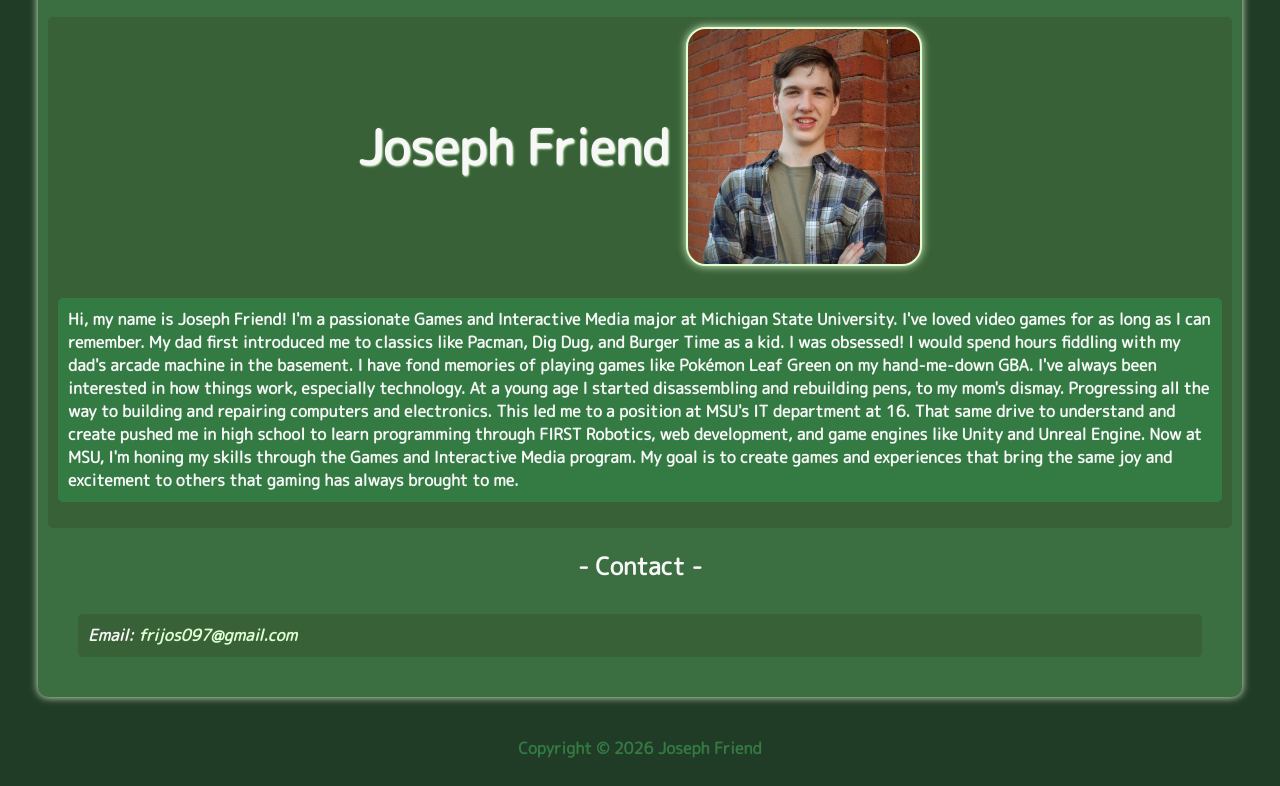
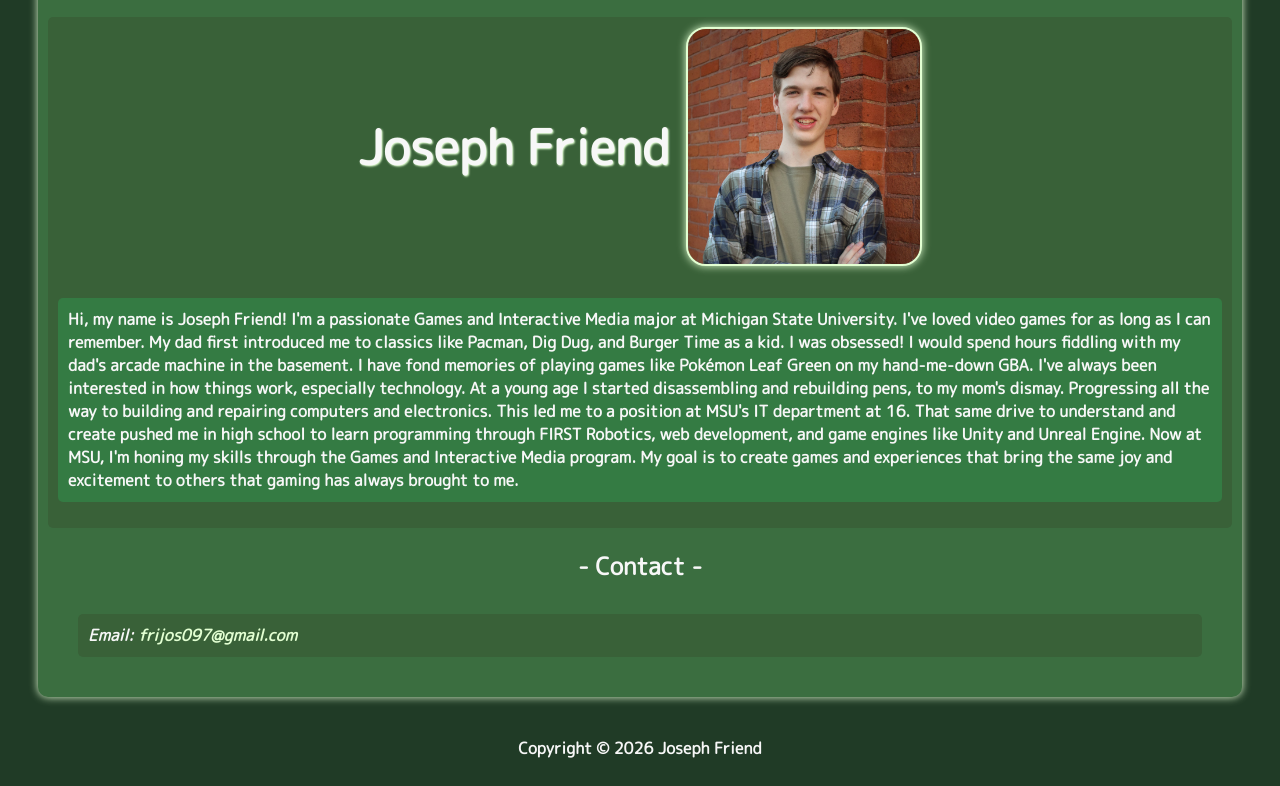
Before and after one commit to Joseph-Friend/portfolio-project-mi349, a plain HTML site: page index.html in a window 1280 px wide. Shown: the part 1438-2224 px from the top of the page. Drawn offline with Linux system fonts and the light colour scheme.

Commit message:
Update contrast

```diff
--- a/style.css
+++ b/style.css
@@ -210,5 +210,5 @@ header p {
 
 /* #20 */
 footer p {
-    color: var(--secondary-accent);
+    color: var(--primary-text);
 }
```
